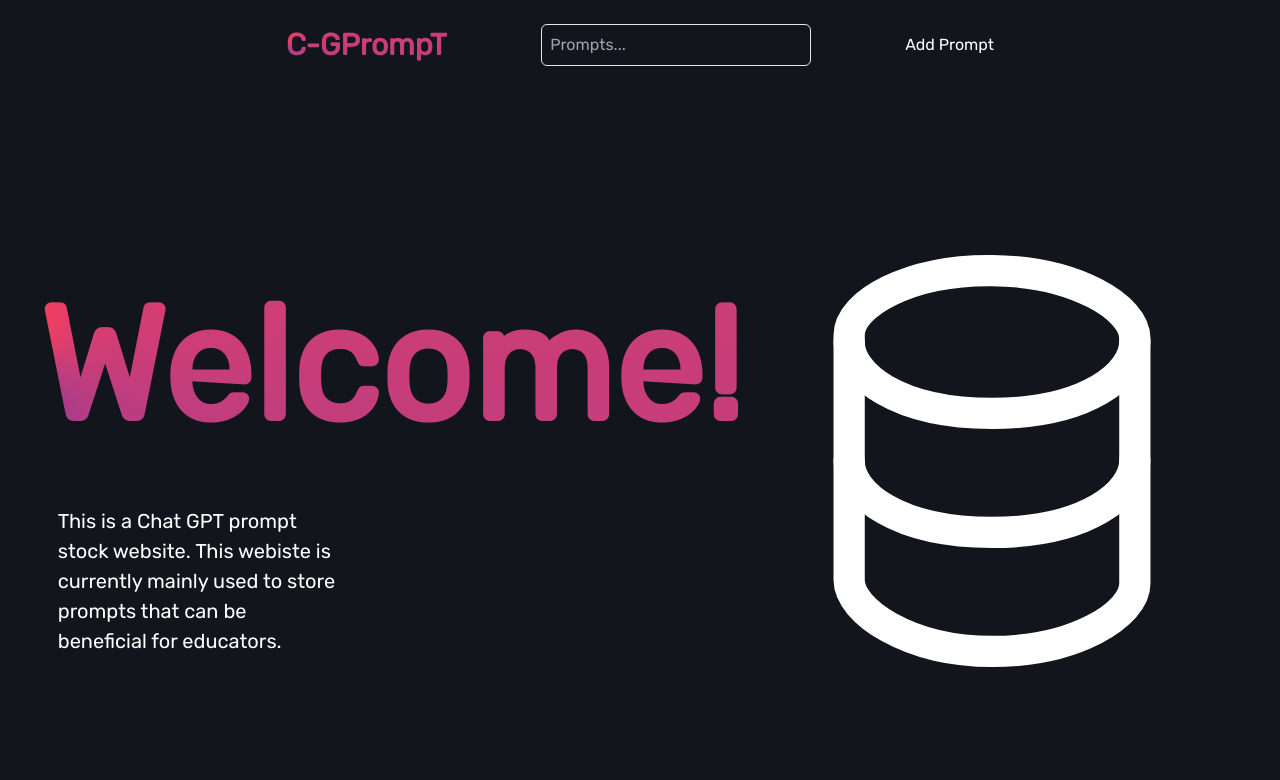
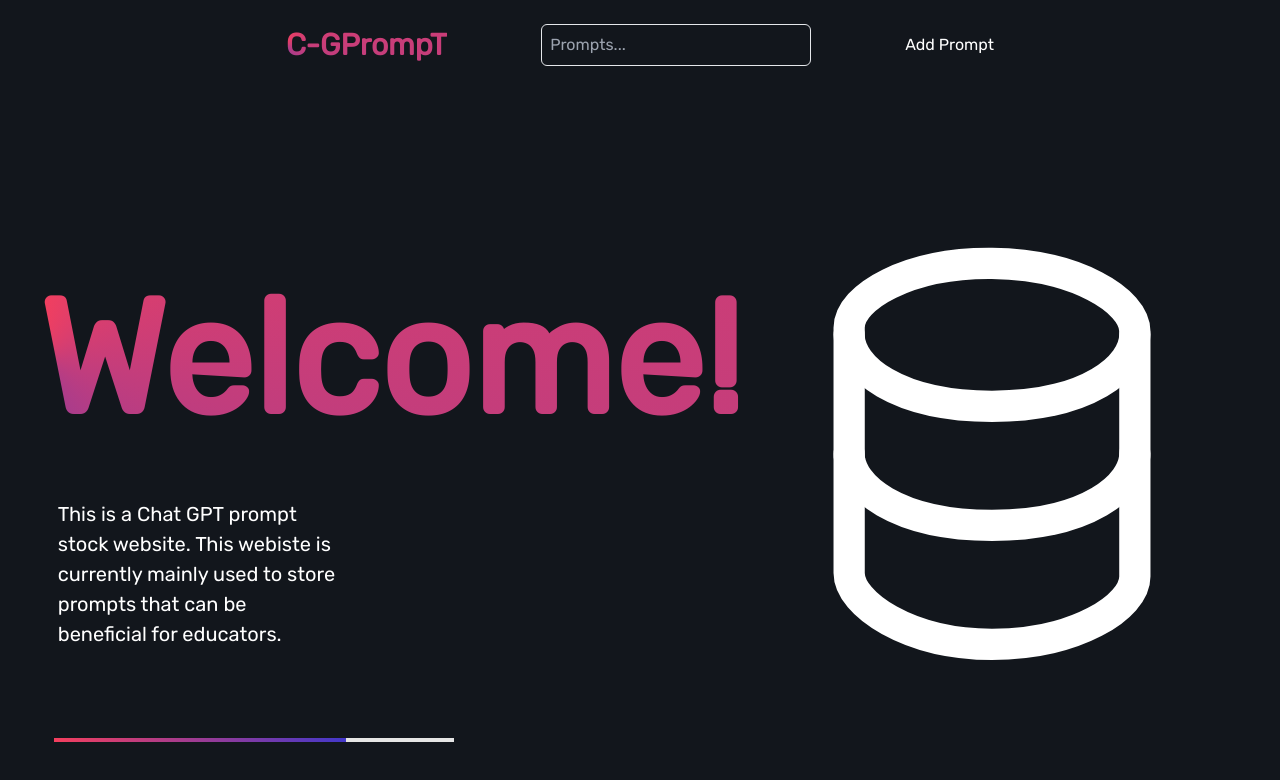
Before and after one commit to VahapCanDongel/c-gprompts, a Next.js app: page / in a window 1280 px wide. Shown: the top 780 px of the page. Built offline with nearby package versions, Linux system fonts and the light colour scheme; what tailwindcss-animatecss would draw is missing.

Commit message:
added progress bar

```diff
--- a/components/Welcomer.js
+++ b/components/Welcomer.js
@@ -2,6 +2,17 @@
 
 export default function Welcomer() {
   const [showComponent, setShowComponenet] = useState(true);
+  const [progressWidth, setProgressWidth] = useState(0);
+
+  useEffect(() => {
+    const interval = setInterval(() => {
+      if (progressWidth < 100) {
+        setProgressWidth(progressWidth + 1);
+      }
+    }, 75);
+
+    return () => clearInterval(interval);
+  }, [progressWidth]);
 
   useEffect(() => {
     const timeoutId = setTimeout(() => {
@@ -12,16 +23,18 @@
   }, []);
 
   return (
-    <div className="w-full h-screen text-white flex justify-center items-center z-50 inset-0 animate-bounce transition-all">
+    <div className="w-full h-screen text-white flex justify-center items-center z-50 inset-0 ">
       {showComponent && (
-        <div className="flex justify-center items-center transition-all">
+        <div>
+          <div className="flex justify-center items-center animate-bounce transition-all ease-in-out">
             <div className="flex flex-col">
               <div className="text-[160px] font-extrabold text-transparent bg-clip-text bg-[conic-gradient(at_left,_var(--tw-gradient-stops))] from-rose-500 to-indigo-700">
                 Welcome!
               </div>
               <p className="w-[280px] m-5 text-[20px]">
-              This is a Chat GPT prompt stock website. This webiste is currently
-              mainly used to store prompts that can be beneficial for educators.
+                This is a Chat GPT prompt stock website. This webiste is
+                currently mainly used to store prompts that can be beneficial
+                for educators.
               </p>
             </div>
 
@@ -44,6 +57,15 @@
               <path d="M5.143 6.286c0 1.578 2.286 3.428 6.857 3.428s6.857-1.87 6.857-3.448"></path>
             </svg>
           </div>
+
+          {/* This is the pogress bar */}
+          <div className="h-1 w-[400px] bg-neutral-200 dark:bg-neutral-600 m-4">
+            <div
+              className="h-full bg-gradient-to-r from-rose-500 to-indigo-700"
+              style={{ width: `${progressWidth}%` }}
+            ></div>
+          </div>
+        </div>
       )}
     </div>
   );
--- a/package.json
+++ b/package.json
@@ -21,6 +21,7 @@
     "next": "13.1.6",
     "react": "18.2.0",
     "react-dom": "18.2.0",
+    "styled-icons": "^10.47.0",
     "tailwind-merge": "^1.9.1",
     "tailwindcss-animate": "^1.0.5",
     "tailwindcss-animatecss": "^3.0.2"
```
Also changed, not shown: 1 other file (tests, documents, lock files or other folders). Lines whose indentation alone changed are shown as unchanged.
